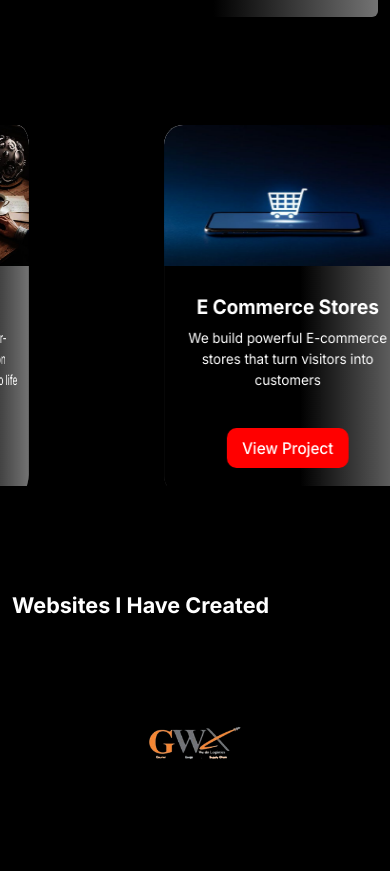
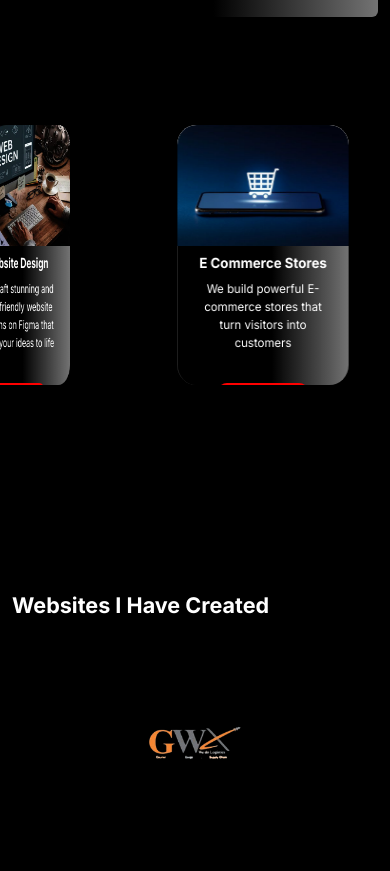
Before and after one commit to ahsantariq1712/Ahsan-Portfolio, a plain HTML site: page index.html in a window 390 px wide. Shown: the part 3009-3880 px from the top of the page. Drawn offline with nearby package versions, Linux system fonts and the light colour scheme.

Commit message:
Add files via upload

```diff
--- a/style.css
+++ b/style.css
@@ -334,3 +334,60 @@ footer {
       from { transform: rotateY(0deg); }
       to { transform: rotateY(360deg); }
     }
+
+    /* Mobile Responsive CSS */
+
+/* Tablets */
+@media (max-width: 992px) {
+  .carousel-card {
+    width: 220px;
+    height: 320px;
+  }
+
+  .card-header {
+    height: 120px;
+  }
+  .carousel-card p {
+    font-size: 13px;
+  }
+
+  /* translateZ adjust */
+  .carousel-card:nth-child(1) { transform: rotateY(0deg) translateZ(300px); }
+  .carousel-card:nth-child(2) { transform: rotateY(72deg) translateZ(300px); }
+  .carousel-card:nth-child(3) { transform: rotateY(144deg) translateZ(300px); }
+  .carousel-card:nth-child(4) { transform: rotateY(216deg) translateZ(300px); }
+  .carousel-card:nth-child(5) { transform: rotateY(288deg) translateZ(300px); }
+}
+
+/* Mobile Phones */
+@media (max-width: 576px) {
+  .carousel-card {
+    width: 180px;
+    height: 260px;
+  }
+
+  .card-header {
+    height: 100px;
+  }
+
+  .carousel-card h5 {
+    font-size: 14px;
+  }
+
+  .carousel-card p {
+    font-size: 12px;
+    min-height: auto;
+  }
+
+  .btn-custom {
+    padding: 6px 12px;
+    font-size: 12px;
+  }
+
+  /* translateZ adjust aur chhota */
+  .carousel-card:nth-child(1) { transform: rotateY(0deg) translateZ(220px); }
+  .carousel-card:nth-child(2) { transform: rotateY(72deg) translateZ(220px); }
+  .carousel-card:nth-child(3) { transform: rotateY(144deg) translateZ(220px); }
+  .carousel-card:nth-child(4) { transform: rotateY(216deg) translateZ(220px); }
+  .carousel-card:nth-child(5) { transform: rotateY(288deg) translateZ(220px); }
+}
```
